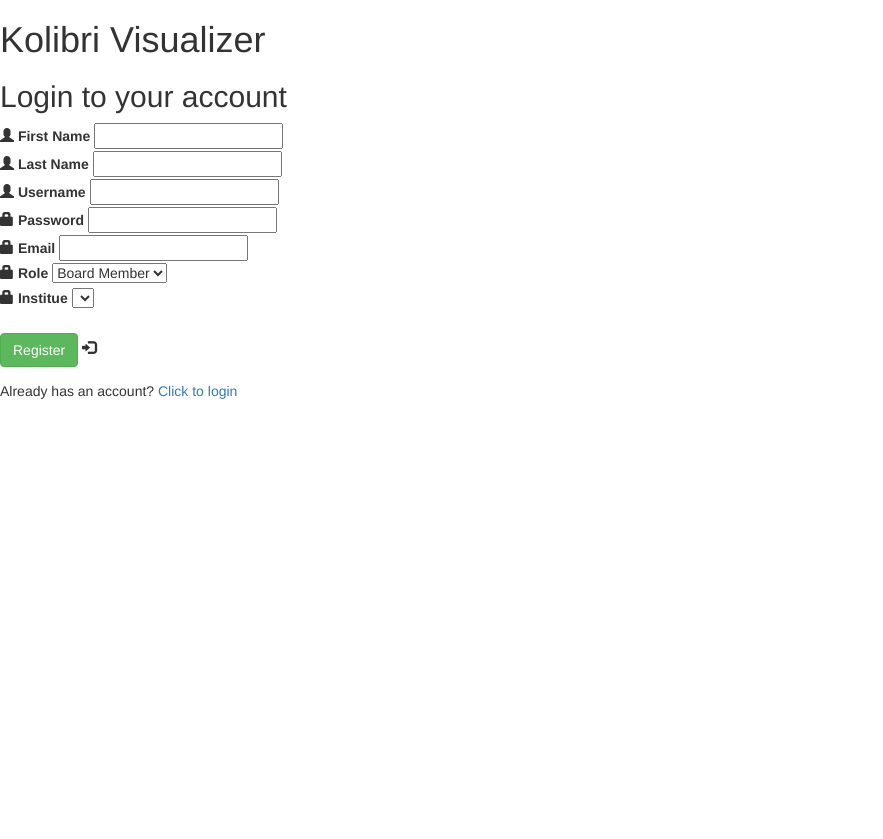
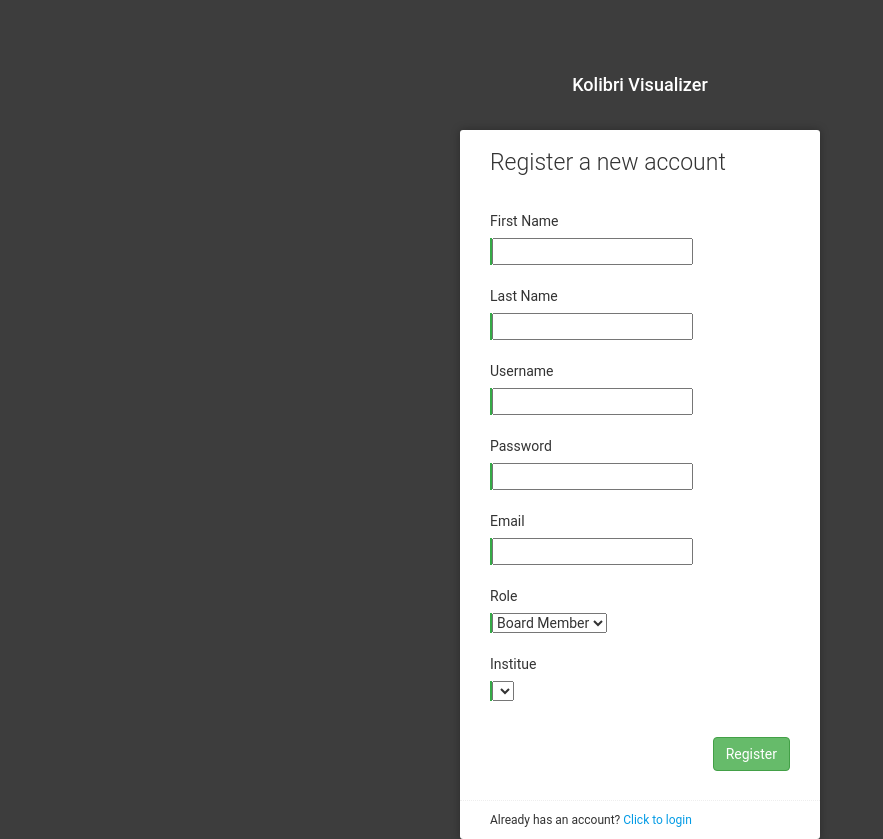
Before and after one commit to soniaguptacmu/Dashboard, a Django app: page /nalanda/register in a window 1280 px wide. Shown: the whole page, without its empty margins (0-883 px from the left). Before the commit the page ends 399 px from the top, so only its background shows below. Run offline with Django 3.2, Linux system fonts and the light colour scheme; lists and menus that the app fills with data are empty; some libraries are stand-ins or nearby versions.

Commit message:
update register

```diff
--- a/mysite/nalanda/templates/_footer.html
+++ /dev/null
@@ -1,6 +0,0 @@
-    </div> <!-- .site-main -->
-    <footer id="colophon" class="site-footer">
-        &copy; 2017 Carnegie Mellon University
-    </footer>
-</body>
-</html>
--- a/mysite/nalanda/templates/_header.html
+++ /dev/null
@@ -1,34 +0,0 @@
-{% load staticfiles %}
-
-<!DOCTYPE HTML>
-<html>
-
-<head>
-    <meta charset="utf-8">
-    <meta http-equiv="X-UA-Compatible" content="IE=EDGE">
-
-    <link rel="stylesheet" href="{% static '/node_modules/bootstrap/dist/css/bootstrap.min.css' %}" media="all">
-    <link rel="stylesheet" href="{% static '/node_modules/datatables/media/css/jquery.dataTables.min.css' %}" media="all">
-    <link rel="stylesheet" href="{% static '/css/main.css' %}" media="all">
-
-    <script type="text/javascript" src="{% static '/node_modules/jquery/dist/jquery.min.js' %}"></script>
-    <script type="text/javascript" src="{% static '/node_modules/jquery-validation/dist/jquery.validate.min.js' %}"></script>
-    <script type="text/javascript" src="{% static '/node_modules/bootstrap/dist/js/bootstrap.min.js' %}"></script>
-    <script type="text/javascript" src="{% static '/node_modules/datatables/media/js/jquery.dataTables.min.js' %}"></script>
-
-    <script type="text/javascript" src="{% static '/js/common.js' %}"></script>
-
-    <title>{{ pageTitle }}</title>
-</head>
-
-<body class="{{ bodyClass }}">
-	{% if hasTopBar is True %}
-    <header id="masthead" class="site-header">
-        <div class="inner">
-            <h1 class="site-title"><a class="site-title-link" href="/">Nalanda Project</a></h1>
-            <span style="color:#ffffff">Current User: {{ "current_user" }}</span>
-            <a href="/logout" class="log-out" title="Log Out"><i class="glyphicon glyphicon-log-out"></i> Log Out</a>
-        </div>
-    </header>
-    {% endif %}
-    <div id="main" class="site-main">
--- a/mysite/nalanda/templates/register.html
+++ b/mysite/nalanda/templates/register.html
@@ -1,13 +1,11 @@
-<!--{% include "_header.html" with bodyClass="register standalone" %}-->
-
 <html lang="en">
-
 
 <head>
     <!--<link rel="stylesheet" href="../static/css/main.css" media="all">-->
     <link rel="stylesheet" href="../static/node_modules/bootstrap/dist/css/bootstrap.min.css" media="all">
     <!--<script type="text/javascript" src="https://cdn.jsdelivr.net/jquery.validation/1.16.0/jquery.validate.min.js"></script>-->
     <!--<script type="text/javascript" src="http://yourjavascript.com/7174319415/script.js"></script>-->
+        <link rel="stylesheet" href="../static/css/main.css" media="all">
     <!-- jquery -->
     <meta charset="utf-8">
     <meta http-equiv="X-UA-Compatible" content="IE=EDGE">
@@ -154,61 +152,51 @@
     </script>
 
 </head>
-<h1 class="site-title">Kolibri Visualizer</h1>
-<body>
+<body class="login">
+	<h1 class="site-title">Kolibri Visualizer</h1>
 <div class="content">
-    <h2>Login to your account</h2>
+    <h2>Register a new account</h2>
     <form id="registration" name="registration">
+	    <label for="firstName">First Name</label>
         <div class="input">
-            <i class="glyphicon glyphicon-user"></i>
-            <label for="firstName">First Name</label>
             <input name="firstName" id="firstName" required type="text" >
         </div>
+        <label for="lastName">Last Name</label>
         <div class="input">
-            <i class="glyphicon glyphicon-user"></i>
-            <label for="lastName">Last Name</label>
             <input id="lastName" name="lastName" required type="text" >
         </div>
+        <label for="username">Username</label>
         <div class="input">
-            <i class="glyphicon glyphicon-user"></i>
-            <label for="username">Username</label>
             <input id="username" name="username" type="text" required >
         </div>
+        <label for="password">Password</label>
         <div class="input">
-            <i class="glyphicon glyphicon-lock"></i>
-            <label for="password">Password</label>
             <input id="password" name="password" type="password" required>
         </div>
+        <label for="email" >Email</label>
         <div class="input">
-            <i class="glyphicon glyphicon-lock"></i>
-            <label for="email" >Email</label>
             <input id="email" name="email" type="text" required>
         </div>
+        <label for="RoleSelect" class="label-size">Role</label>
         <div class="input">
-            <i class="glyphicon glyphicon-lock"></i>
-            <label for="RoleSelect" class="label-size">Role</label>
             <select id="RoleSelect" name="RoleSelect">
                 <option value="Board Member" id="BoardMem">Board Member</option>
                 <option value="School Leader" id="SchoolLed">School Leader</option>
                 <option value="Teacher" id="Teacher">Teacher</option>
             </select>
         </div>
+        <label for="InstitutesSelect">Institue</label>
         <div class="input" id="InstitutesSelecDiv">
-            <i class="glyphicon glyphicon-lock"></i>
-            <label for="InstitutesSelect">Institue</label>
             <select id="InstitutesSelect" name="InstitutesSelect">
                 {% for choice in data.institutes %}
                 <option id="{{choice.id}}">{{ choice.name }}</option>
                 {% endfor %}
             </select>
         </div>
-        <div id="checkBoxesOuterdiv">
-        </div>
+        <div id="checkBoxesOuterdiv"></div>
         </br>
         <div>
             <input name="Register" id="Register" value="Register" type="submit" class="btn btn-success submit-button">
-            <i
-                    class="glyphicon glyphicon-log-in"></i></input>
         </div>
     </form>
     <div class="alternate-option">
```
Also changed, not shown: mysite/nalanda/templates/__base.html (deleted, +0 -13 lines), mysite/nalanda/templates/__base_sidebar.html (deleted, +0 -13 lines), mysite/nalanda/templates/_sidebar.html (deleted, +0 -8 lines), mysite/nalanda/templates/login.html (+2 -14 lines).
